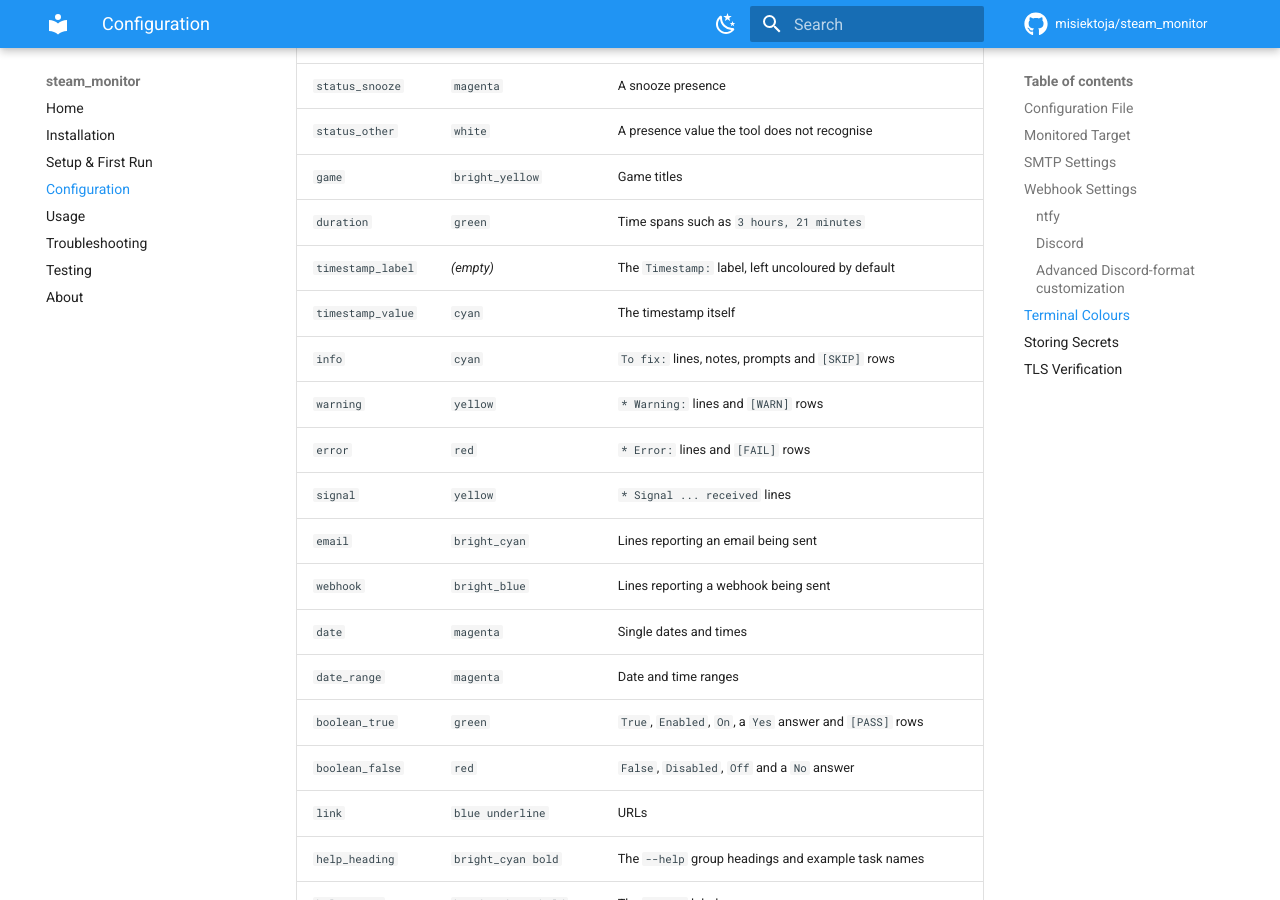
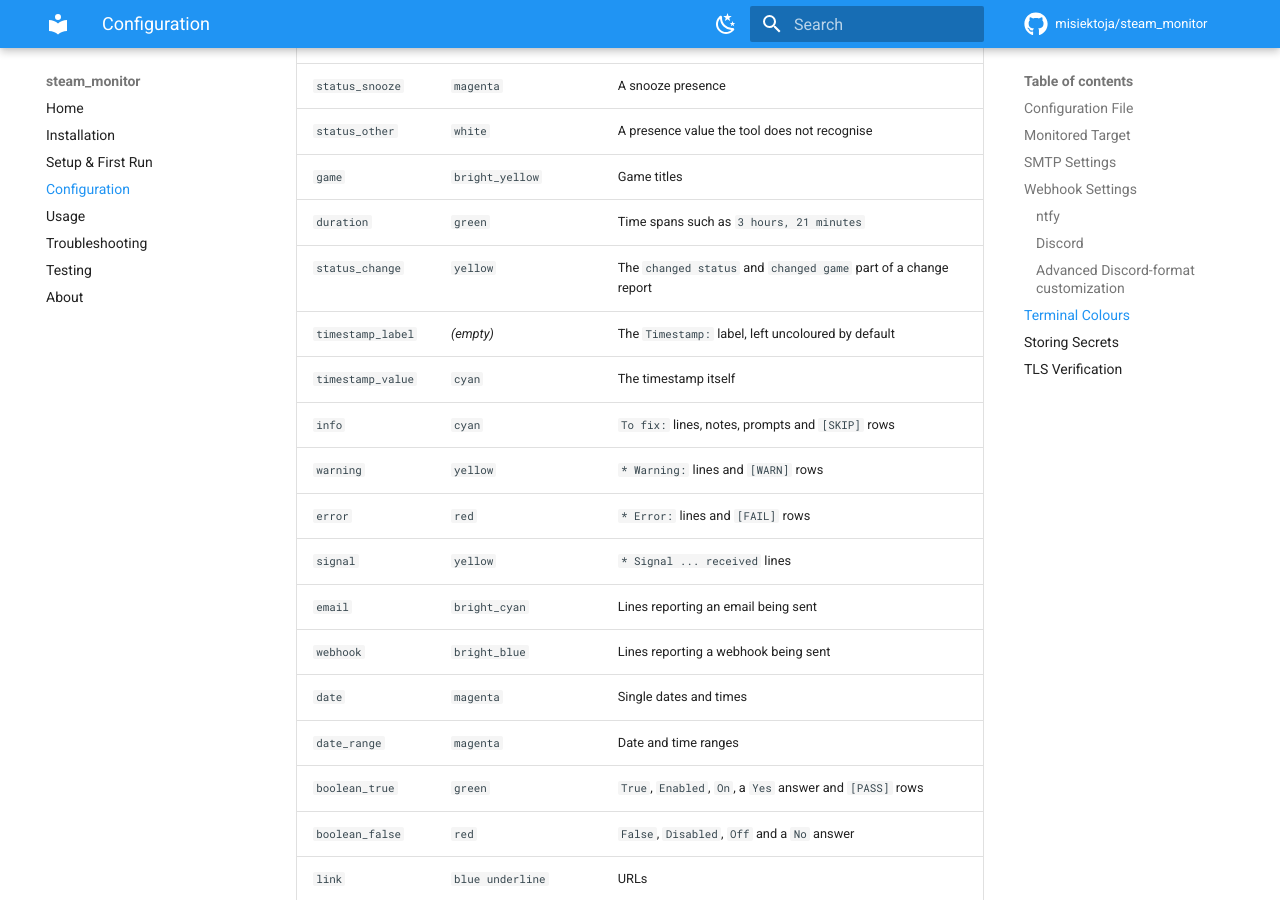
Before and after one commit to misiektoja/steam_monitor, an MkDocs documentation site: the page built from docs/configuration.md, in a window 1280 px wide and 900 px high, scrolled down 6869 px. Built offline with MkDocs 1.6.1 and Material for MkDocs 9.7.7, drawn with Linux system fonts in a browser that asks for light colours; comment, search, counter and statistics services are not loaded.

Commit message:
docs(config): describe the status change theme key

```diff
--- a/docs/configuration.md
+++ b/docs/configuration.md
@@ -255,6 +255,7 @@ The four presence colours apply where the tool reports a state, such as a `Statu
 | `status_other` | `white` | A presence value the tool does not recognise |
 | `game` | `bright_yellow` | Game titles |
 | `duration` | `green` | Time spans such as `3 hours, 21 minutes` |
+| `status_change` | `yellow` | The `changed status` and `changed game` part of a change report |
 | `timestamp_label` | *(empty)* | The `Timestamp:` label, left uncoloured by default |
 | `timestamp_value` | `cyan` | The timestamp itself |
 | `info` | `cyan` | `To fix:` lines, notes, prompts and `[SKIP]` rows |
```
